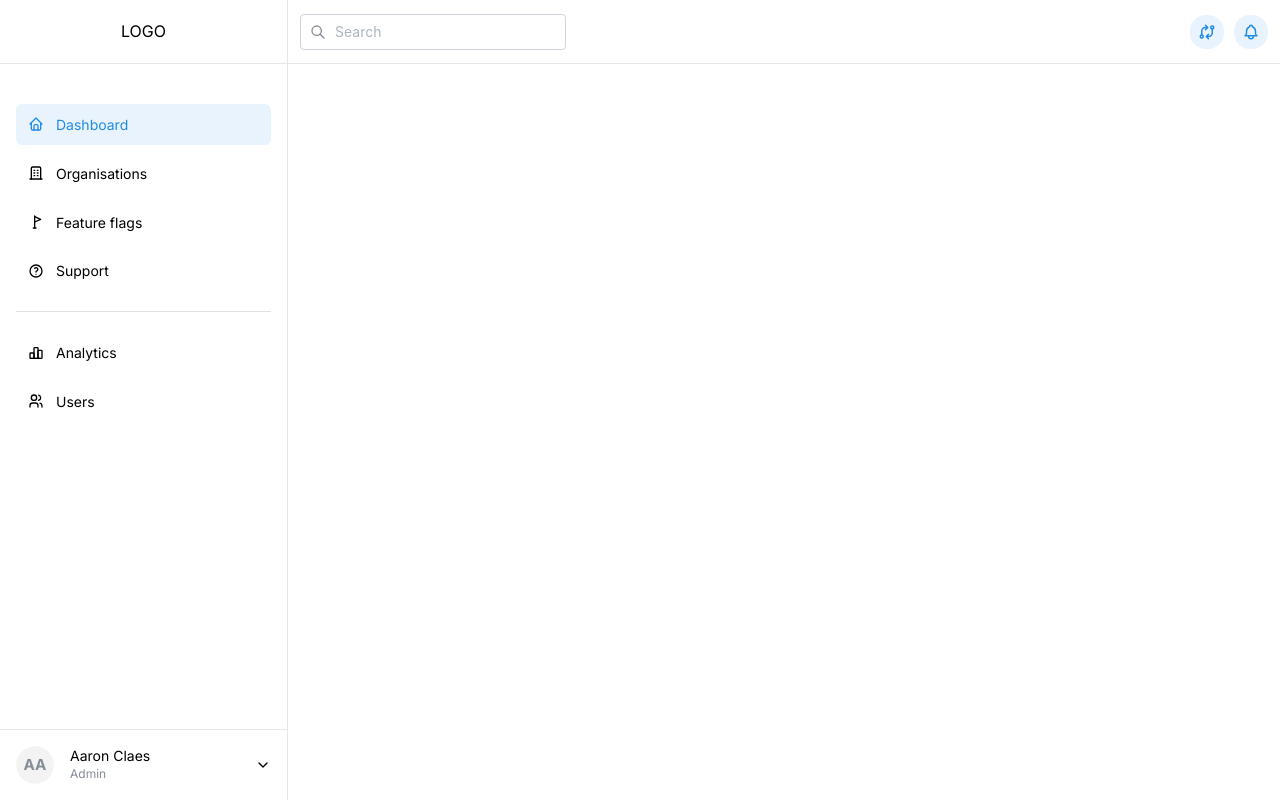
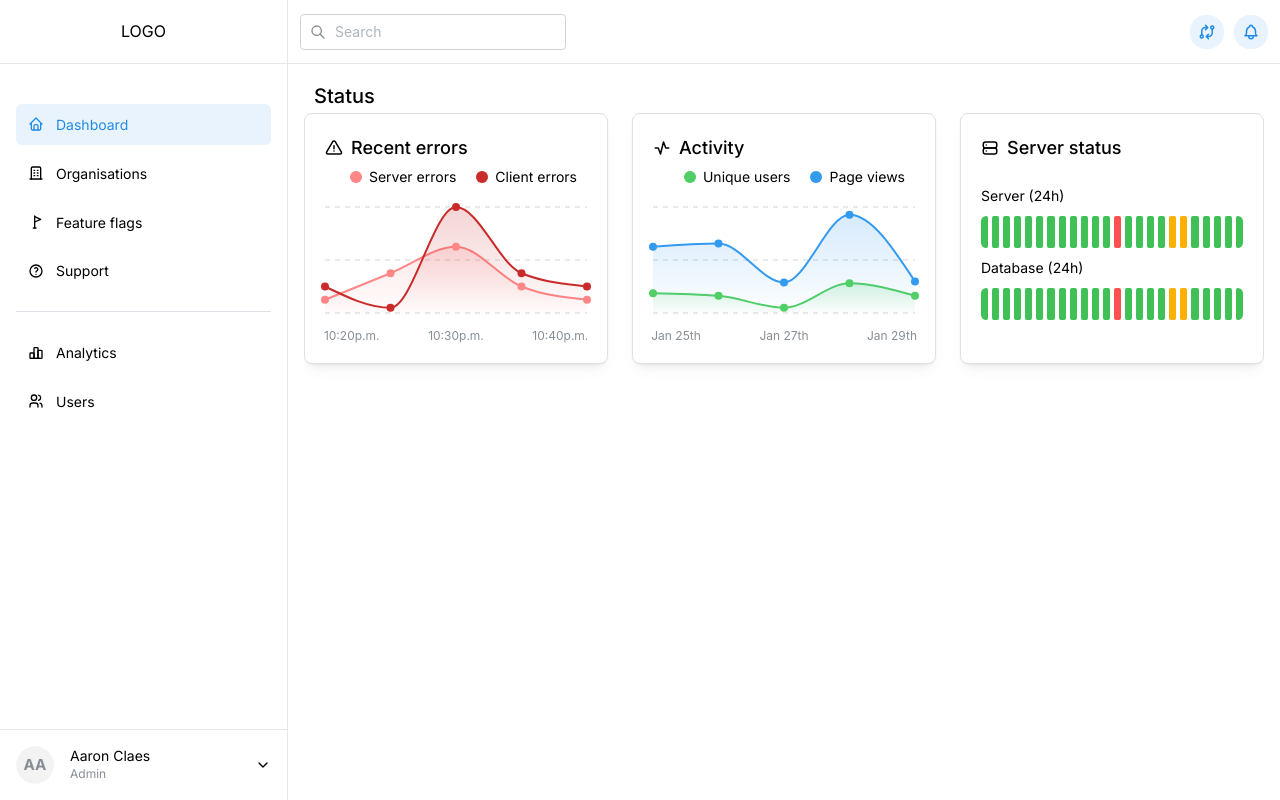
Before and after one commit to AaronClaes/org-manager, a Next.js app: page /dashboard in a window 1280 px wide. Built offline with nearby package versions, Linux system fonts and the light colour scheme.

Commit message:
feat: add dashboard status stats

```diff
--- a/package.json
+++ b/package.json
@@ -39,6 +39,7 @@
     "react": "18.2.0",
     "react-dom": "18.2.0",
     "recharts": "^2.12.6",
+    "tailwind-merge": "^2.3.0",
     "zod": "^3.23.3"
   },
   "devDependencies": {
--- /dev/null
+++ b/src/app/(main)/dashboard/_components/StatusStats/Activity.tsx
@@ -0,0 +1,56 @@
+import { AreaChart } from "@mantine/charts";
+import { Card, Group, Text } from "@mantine/core";
+import { IconActivity } from "@tabler/icons-react";
+
+export default function Activity() {
+  return (
+    <Card className="w-full" shadow="sm" padding="lg" radius="md" withBorder>
+      <Group gap={8}>
+        <IconActivity size={18} />
+        <Text size="lg" fw={500}>
+          Activity
+        </Text>
+      </Group>
+      <AreaChart
+        h={180}
+        tickLine="none"
+        withYAxis={false}
+        withLegend
+        tooltipAnimationDuration={100}
+        data={[
+          {
+            date: "Jan 25th",
+            users: 150,
+            pageviews: 500,
+          },
+          {
+            date: "Jan 26th",
+            users: 130,
+            pageviews: 524,
+          },
+          {
+            date: "Jan 27th",
+            users: 40,
+            pageviews: 230,
+          },
+          {
+            date: "Jan 28th",
+            users: 224,
+            pageviews: 741,
+          },
+          {
+            date: "Jan 29th",
+            users: 130,
+            pageviews: 238,
+          },
+        ]}
+        dataKey="date"
+        series={[
+          { name: "users", color: "green.5", label: "Unique users" },
+          { name: "pageviews", color: "blue.5", label: "Page views" },
+        ]}
+        curveType="monotone"
+      />
+    </Card>
+  );
+}
--- /dev/null
+++ b/src/app/(main)/dashboard/_components/StatusStats/RecentErrors.tsx
@@ -0,0 +1,56 @@
+import { AreaChart } from "@mantine/charts";
+import { Card, Group, Text } from "@mantine/core";
+import { IconAlertTriangle } from "@tabler/icons-react";
+
+export default function RecentErrors() {
+  return (
+    <Card className="w-full" shadow="sm" padding="lg" radius="md" withBorder>
+      <Group gap={8}>
+        <IconAlertTriangle size={18} />
+        <Text size="lg" fw={500}>
+          Recent errors
+        </Text>
+      </Group>
+      <AreaChart
+        h={180}
+        tickLine="none"
+        withYAxis={false}
+        withLegend
+        tooltipAnimationDuration={100}
+        data={[
+          {
+            date: "10:20p.m.",
+            server: 5,
+            client: 10,
+          },
+          {
+            date: "10:25p.m.",
+            server: 15,
+            client: 2,
+          },
+          {
+            date: "10:30p.m.",
+            server: 25,
+            client: 40,
+          },
+          {
+            date: "10:35p.m.",
+            server: 10,
+            client: 15,
+          },
+          {
+            date: "10:40p.m.",
+            server: 5,
+            client: 10,
+          },
+        ]}
+        dataKey="date"
+        series={[
+          { name: "server", color: "red.4", label: "Server errors" },
+          { name: "client", color: "red.9", label: "Client errors" },
+        ]}
+        curveType="monotone"
+      />
+    </Card>
+  );
+}
--- /dev/null
+++ b/src/app/(main)/dashboard/_components/StatusStats/ServerStatus.tsx
@@ -0,0 +1,81 @@
+import Tracker from "@/components/Tracker";
+import { Card, Group, Stack, Text } from "@mantine/core";
+import { IconServer } from "@tabler/icons-react";
+
+const trackerData = [
+  { color: "var(--mantine-color-green-5)", type: "operational" },
+  { color: "var(--mantine-color-green-5)", type: "operational" },
+  { color: "var(--mantine-color-green-5)", type: "operational" },
+  { color: "var(--mantine-color-green-5)", type: "operational" },
+  { color: "var(--mantine-color-green-5)", type: "operational" },
+  { color: "var(--mantine-color-green-5)", type: "operational" },
+  { color: "var(--mantine-color-green-5)", type: "operational" },
+  { color: "var(--mantine-color-green-5)", type: "operational" },
+  { color: "var(--mantine-color-green-5)", type: "operational" },
+  { color: "var(--mantine-color-green-5)", type: "operational" },
+  { color: "var(--mantine-color-green-5)", type: "operational" },
+  { color: "var(--mantine-color-green-5)", type: "operational" },
+  { color: "var(--mantine-color-red-5)", type: "downtime" },
+  { color: "var(--mantine-color-green-5)", type: "operational" },
+  { color: "var(--mantine-color-green-5)", type: "operational" },
+  { color: "var(--mantine-color-green-5)", type: "operational" },
+  { color: "var(--mantine-color-green-5)", type: "operational" },
+  { color: "var(--mantine-color-yellow-5)", type: "maintenance" },
+  { color: "var(--mantine-color-yellow-5)", type: "maintenance" },
+  { color: "var(--mantine-color-green-5)", type: "operational" },
+  { color: "var(--mantine-color-green-5)", type: "operational" },
+  { color: "var(--mantine-color-green-5)", type: "operational" },
+  { color: "var(--mantine-color-green-5)", type: "operational" },
+  { color: "var(--mantine-color-green-5)", type: "operational" },
+];
+
+export default function ServerStatus() {
+  return (
+    <Card className="w-full" shadow="sm" padding="lg" radius="md" withBorder>
+      <Group gap={8}>
+        <IconServer size={18} />
+        <Text size="lg" fw={500}>
+          Server status
+        </Text>
+      </Group>
+      <Stack justify="center" className="h-full" gap="xs">
+        <Tracker
+          label="Server (24h)"
+          data={trackerData}
+          series={{
+            operational: {
+              color: "var(--mantine-color-green-6)",
+              label: "Operational",
+            },
+            downtime: {
+              color: "var(--mantine-color-red-6)",
+              label: "Downtime",
+            },
+            maintenance: {
+              color: "var(--mantine-color-yellow-6)",
+              label: "Maintenance",
+            },
+          }}
+        />
+        <Tracker
+          label="Database (24h)"
+          data={trackerData}
+          series={{
+            operational: {
+              color: "var(--mantine-color-green-6)",
+              label: "Operational",
+            },
+            downtime: {
+              color: "var(--mantine-color-red-6)",
+              label: "Downtime",
+            },
+            maintenance: {
+              color: "var(--mantine-color-yellow-6)",
+              label: "Maintenance",
+            },
+          }}
+        />
+      </Stack>
+    </Card>
+  );
+}
--- /dev/null
+++ b/src/app/(main)/dashboard/_components/StatusStats/index.tsx
@@ -0,0 +1,19 @@
+import { Text } from "@mantine/core";
+import RecentErrors from "./RecentErrors";
+import Activity from "./Activity";
+import ServerStatus from "./ServerStatus";
+
+export default function StatusStats() {
+  return (
+    <>
+      <Text ml="xs" size="xl" fw={500}>
+        Status
+      </Text>
+      <div className="flex gap-6">
+        <RecentErrors />
+        <Activity />
+        <ServerStatus />
+      </div>
+    </>
+  );
+}
--- a/src/app/(main)/dashboard/layout.tsx
+++ b/src/app/(main)/dashboard/layout.tsx
@@ -13,7 +13,7 @@ export default function DashboardLayout({ children }: DashboardLayoutProps) {
       <Navbar />
       <div className="flex w-full flex-col">
         <Topbar />
-        <ScrollArea type="auto" className="h-full">
+        <ScrollArea type="auto" className="h-full p-4">
           {children}
         </ScrollArea>
       </div>
--- /dev/null
+++ b/src/app/(main)/dashboard/organisations/page.tsx
@@ -0,0 +1,3 @@
+export default function OrganisationsPage() {
+  return <>organisation</>;
+}
--- a/src/app/(main)/dashboard/page.tsx
+++ b/src/app/(main)/dashboard/page.tsx
@@ -1,3 +1,9 @@
+import StatusStats from "./_components/StatusStats";
+
 export default function DashboardPage() {
-  return <div></div>;
+  return (
+    <div>
+      <StatusStats />
+    </div>
+  );
 }
--- /dev/null
+++ b/src/components/Tracker.tsx
@@ -0,0 +1,34 @@
+import { cn } from "@/utils/tailwind";
+import { Text, Tooltip } from "@mantine/core";
+
+type TrackerProps = {
+  label?: string;
+  data: { type: string }[];
+  series: Record<string, { label: string; color: string }>;
+};
+
+export default function Tracker({ label, data, series }: TrackerProps) {
+  return (
+    <>
+      {label && <Text size="sm">{label}</Text>}
+      <div className="first: flex gap-[4px]">
+        {data.map((item, i) => {
+          const itemProperties = series[item.type];
+          if (!itemProperties) return null;
+          return (
+            <Tooltip key={i} label={itemProperties.label}>
+              <div
+                style={{ backgroundColor: itemProperties.color }}
+                className={cn(
+                  "h-8 w-full min-w-1 rounded-[2px]",
+                  i === 0 && "rounded-l-md",
+                  i === data.length - 1 && "rounded-r-md",
+                )}
+              />
+            </Tooltip>
+          );
+        })}
+      </div>
+    </>
+  );
+}
--- a/src/styles/globals.css
+++ b/src/styles/globals.css
@@ -1,4 +1,5 @@
 @import "@mantine/core/styles.css";
+@import "@mantine/charts/styles.css";
 
 @layer tailwind {
   @tailwind base;
--- /dev/null
+++ b/src/utils/tailwind.ts
@@ -0,0 +1,7 @@
+import { type ClassValue, clsx } from "clsx";
+import { twMerge } from "tailwind-merge";
+
+export function cn(...inputs: ClassValue[]): string {
+  // eslint-disable-next-line @typescript-eslint/no-unsafe-return, @typescript-eslint/no-unsafe-call
+  return twMerge(clsx(inputs));
+}
```
Also changed, not shown: 1 other file (tests, documents, lock files or other folders).
